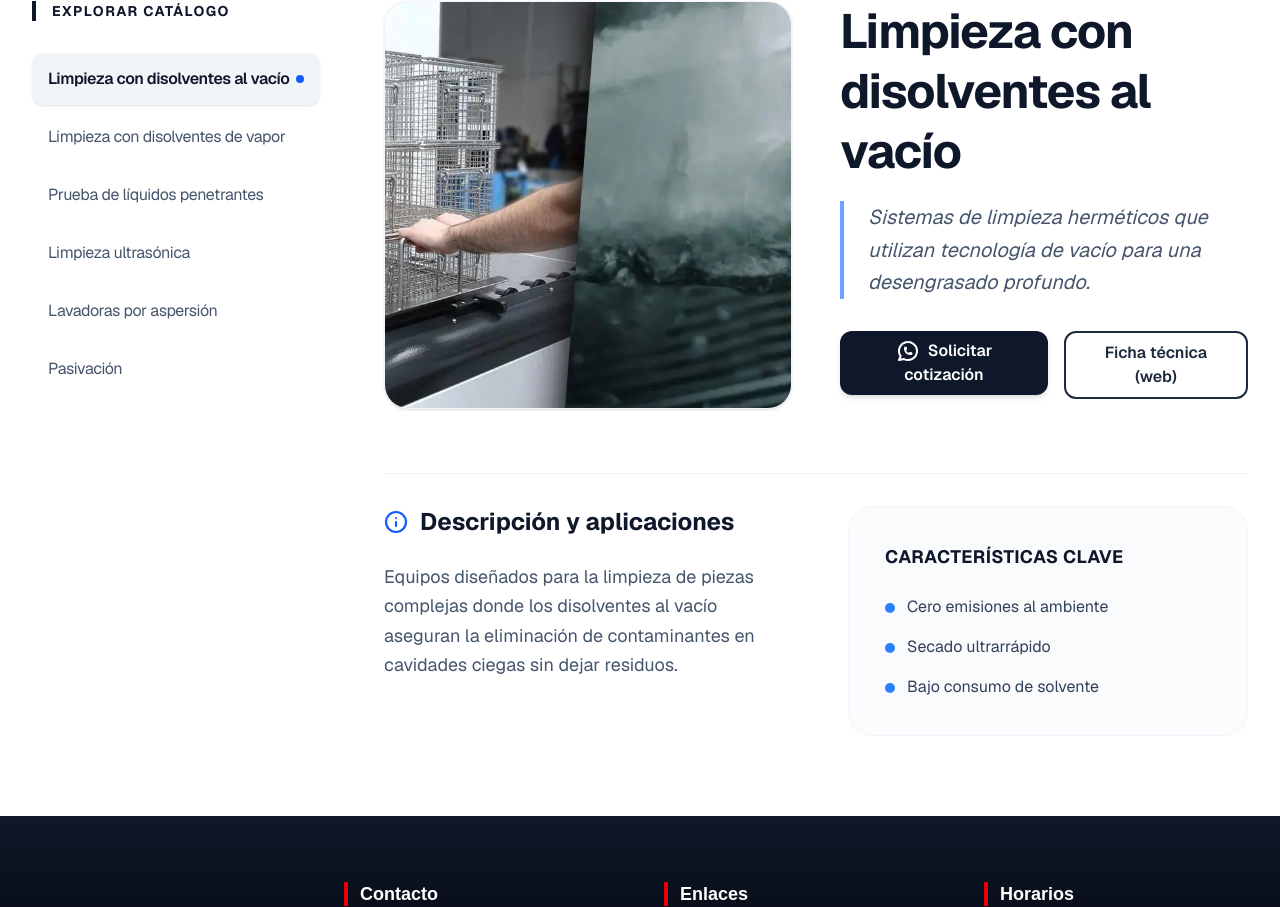
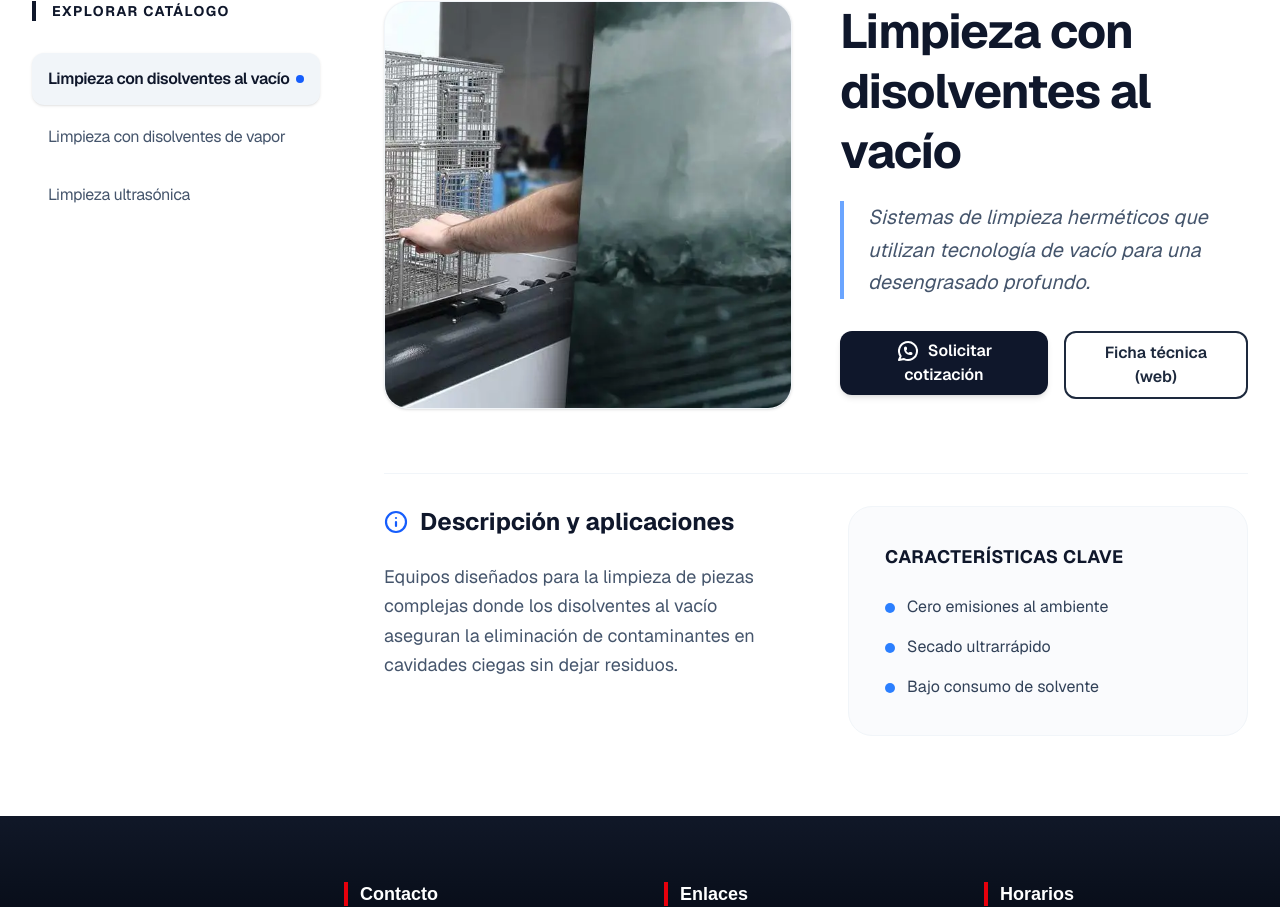
Before and after one commit to alancueva/vcpartsandservices, a Next.js app: page /pages/productos/kemet/Limpieza-tratamientos-de-superficies-y-NDT in a window 1280 px wide. Shown: the part 1015-1922 px from the top of the page. Built offline with nearby package versions, Linux system fonts and the light colour scheme.

Commit message:
retiro de productos no utilizados

```diff
--- a/src/app/pages/productos/kemet/Limpieza-tratamientos-de-superficies-y-NDT/page.tsx
+++ b/src/app/pages/productos/kemet/Limpieza-tratamientos-de-superficies-y-NDT/page.tsx
@@ -39,24 +39,24 @@ const KEMET_PRODUCTS = [
     fichaTecnica:
       "https://www.kemet.co.uk/blog/cleaning/vapour-degreasing-alternative",
   },
-  {
-    id: "liquidos-penetrantes",
-    image:
-      "/productos-kemet/Limpieza-tratamientos-de-superficies-y-NDT/fluorescent-penetrant-inspection-fpi.webp",
-    title: "Prueba de líquidos penetrantes",
-    description:
-      "Ensayos no destructivos (NDT) para detectar discontinuidades superficiales.",
-    longDescription:
-      "Línea completa de tintes penetrantes, reveladores y limpiadores diseñados para revelar grietas y porosidad en materiales no porosos.",
-    features: [
-      "Alta sensibilidad",
-      "Fácil interpretación",
-      "Cumple normas aeroespaciales",
-    ],
-    category: "NDT",
-    fichaTecnica:
-      "https://www.kemet.co.uk/products/cleaning/fluorescent-penetrant-inspection",
-  },
+  // {
+  //   id: "liquidos-penetrantes",
+  //   image:
+  //     "/productos-kemet/Limpieza-tratamientos-de-superficies-y-NDT/fluorescent-penetrant-inspection-fpi.webp",
+  //   title: "Prueba de líquidos penetrantes",
+  //   description:
+  //     "Ensayos no destructivos (NDT) para detectar discontinuidades superficiales.",
+  //   longDescription:
+  //     "Línea completa de tintes penetrantes, reveladores y limpiadores diseñados para revelar grietas y porosidad en materiales no porosos.",
+  //   features: [
+  //     "Alta sensibilidad",
+  //     "Fácil interpretación",
+  //     "Cumple normas aeroespaciales",
+  //   ],
+  //   category: "NDT",
+  //   fichaTecnica:
+  //     "https://www.kemet.co.uk/products/cleaning/fluorescent-penetrant-inspection",
+  // },
   {
     id: "limpieza-ultrasonica",
     image:
@@ -74,41 +74,41 @@ const KEMET_PRODUCTS = [
     category: "Sistemas de Lavado",
     fichaTecnica: "https://www.kemet.co.uk/products/cleaning",
   },
-  {
-    id: "lavadoras-aspersion",
-    image:
-      "/productos-kemet/Limpieza-tratamientos-de-superficies-y-NDT/spray-washer.webp",
-    title: "Lavadoras por aspersión",
-    description:
-      "Sistemas de lavado acuoso automático mediante chorros a presión.",
-    longDescription:
-      "Máquinas de lavado por spray diseñadas para piezas voluminosas o grandes lotes de producción, utilizando detergentes biodegradables a base de agua.",
-    features: [
-      "Alta productividad",
-      "Proceso automático",
-      "Ecológicamente seguro",
-    ],
-    category: "Sistemas de Lavado",
-    fichaTecnica: "https://www.kemet.co.uk/products/cleaning/spray-washers",
-  },
-  {
-    id: "pasivacion",
-    image:
-      "/productos-kemet/Limpieza-tratamientos-de-superficies-y-NDT/cleaning-mechanical-precision-parts.webp",
-    title: "Pasivación",
-    description:
-      "Tratamientos químicos para aumentar la resistencia a la corrosión del acero inoxidable.",
-    longDescription:
-      "Procesos diseñados para eliminar el hierro libre de la superficie y formar una capa de óxido protectora, garantizando la longevidad de las piezas metálicas.",
-    features: [
-      "Mejora de vida útil",
-      "Acabado uniforme",
-      "Cumple norma ASTM A967",
-    ],
-    category: "Tratamiento de Superficies",
-    fichaTecnica:
-      "https://www.kemet.co.uk/products/cleaning/passivation-ultrasonic-cleaner-automatic-line",
-  },
+  // {
+  //   id: "lavadoras-aspersion",
+  //   image:
+  //     "/productos-kemet/Limpieza-tratamientos-de-superficies-y-NDT/spray-washer.webp",
+  //   title: "Lavadoras por aspersión",
+  //   description:
+  //     "Sistemas de lavado acuoso automático mediante chorros a presión.",
+  //   longDescription:
+  //     "Máquinas de lavado por spray diseñadas para piezas voluminosas o grandes lotes de producción, utilizando detergentes biodegradables a base de agua.",
+  //   features: [
+  //     "Alta productividad",
+  //     "Proceso automático",
+  //     "Ecológicamente seguro",
+  //   ],
+  //   category: "Sistemas de Lavado",
+  //   fichaTecnica: "https://www.kemet.co.uk/products/cleaning/spray-washers",
+  // },
+  // // {
+  //   id: "pasivacion",
+  //   image:
+  //     "/productos-kemet/Limpieza-tratamientos-de-superficies-y-NDT/cleaning-mechanical-precision-parts.webp",
+  //   title: "Pasivación",
+  //   description:
+  //     "Tratamientos químicos para aumentar la resistencia a la corrosión del acero inoxidable.",
+  //   longDescription:
+  //     "Procesos diseñados para eliminar el hierro libre de la superficie y formar una capa de óxido protectora, garantizando la longevidad de las piezas metálicas.",
+  //   features: [
+  //     "Mejora de vida útil",
+  //     "Acabado uniforme",
+  //     "Cumple norma ASTM A967",
+  //   ],
+  //   category: "Tratamiento de Superficies",
+  //   fichaTecnica:
+  //     "https://www.kemet.co.uk/products/cleaning/passivation-ultrasonic-cleaner-automatic-line",
+  // },
 ];
 
 export default function IngenieriaDePrecisionYHerramientas() {
```
